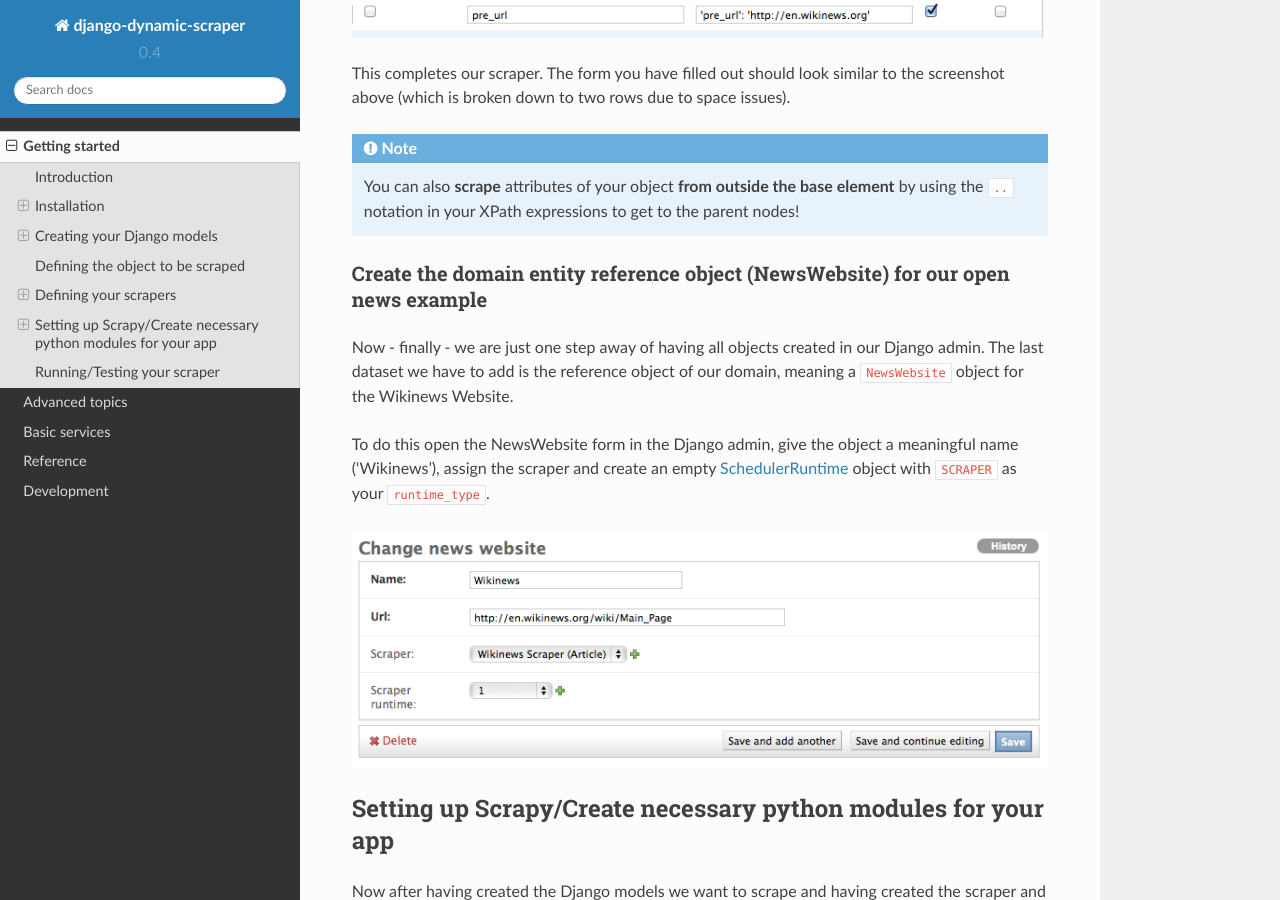
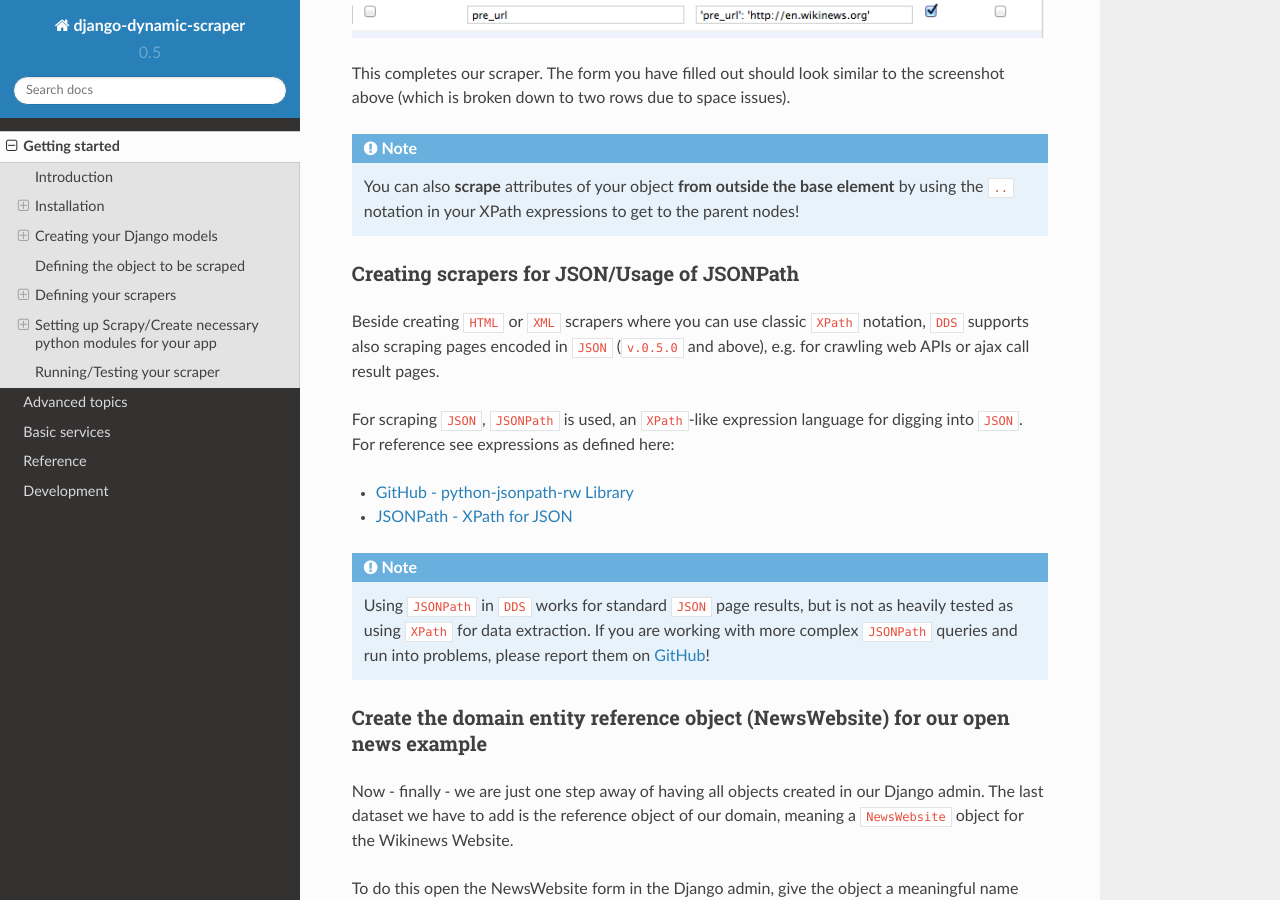
Before and after one commit to dev02019/django-dynamic-scraper, a Sphinx documentation site: the page built from docs/getting_started.rst, in a window 1280 px wide and 900 px high, scrolled down 9913 px. Built offline with Sphinx 7.4.7 and the Read the Docs theme 2.0.0, drawn with Linux system fonts in a browser that asks for light colours; some of the changed text lies outside the part shown.

Commit message:
New docs section for JSON/JSONPath scraping, updated release notes for v.0.5.0, updated docs version number

```diff
--- a/docs/conf.py
+++ b/docs/conf.py
@@ -48,9 +48,9 @@ copyright = u'2015, Holger Drewes'
 # built documents.
 #
 # The short X.Y version.
-version = '0.4'
+version = '0.5'
 # The full version, including alpha/beta/rc tags.
-release = '0.4-beta'
+release = '0.5-beta'
 
 # The language for content autogenerated by Sphinx. Refer to documentation
 # for a list of supported languages.
--- a/docs/getting_started.rst
+++ b/docs/getting_started.rst
@@ -33,6 +33,7 @@ from this example is used in the following guidelines.
 
 .. _Scrapy: http://www.scrapy.org
 .. _Wikinews: http://en.wikinews.org/wiki/Main_Page
+.. _GitHub: https://github.com/holgerd77/django-dynamic-scraper
 
 Installation
 ============
@@ -88,7 +89,7 @@ by which ``DDS`` version. Due to dev resource constraints backwards compatibilit
 +-------------+-------------------------------+---------------------------------------+-------------------------+
 
 .. note::
-   Please get in touch (GitHub) if you have any additions to this table. A library version is counted as supported if the
+   Please get in touch (GitHub_) if you have any additions to this table. A library version is counted as supported if the
    DDS testsuite is running through (see: :ref:`test_suite`).
 
 Installation with Pip
@@ -377,6 +378,24 @@ This completes our scraper. The form you have filled out should look similar to
    You can also **scrape** attributes of your object **from outside the base element** by using the ``..`` notation
    in your XPath expressions to get to the parent nodes!
 
+.. _json_jsonpath_scrapers:
+
+Creating scrapers for JSON/Usage of JSONPath
+--------------------------------------------
+
+Beside creating ``HTML`` or ``XML`` scrapers where you can use classic ``XPath`` notation, ``DDS`` supports also scraping pages encoded in ``JSON`` (``v.0.5.0`` and above), e.g. for crawling web APIs or ajax call result pages.
+
+For scraping ``JSON``, ``JSONPath`` is used, an ``XPath``-like expression language for digging into ``JSON``.
+For reference see expressions as defined here:
+
+* `GitHub - python-jsonpath-rw Library <https://github.com/kennknowles/python-jsonpath-rw>`_
+* `JSONPath - XPath for JSON <http://goessner.net/articles/JsonPath/>`_
+
+.. note::
+   Using ``JSONPath`` in ``DDS`` works for standard ``JSON`` page results, but is not as heavily tested as using
+   ``XPath`` for data extraction. If you are working with more complex ``JSONPath`` queries and run into problems,
+   please report them on GitHub_!
+
 Create the domain entity reference object (NewsWebsite) for our open news example
 ---------------------------------------------------------------------------------
 
--- a/setup.py
+++ b/setup.py
@@ -4,7 +4,7 @@ import os
 
 setup(
     name='django-dynamic-scraper',
-    version='0.4.2',
+    version='0.5.0',
     description='Creating Scrapy scrapers via the Django admin interface',
     author='Holger Drewes',
     author_email='Holger.Drewes@gmail.com',
```
Also changed, not shown: docs/development.rst (+7 -1 lines).
